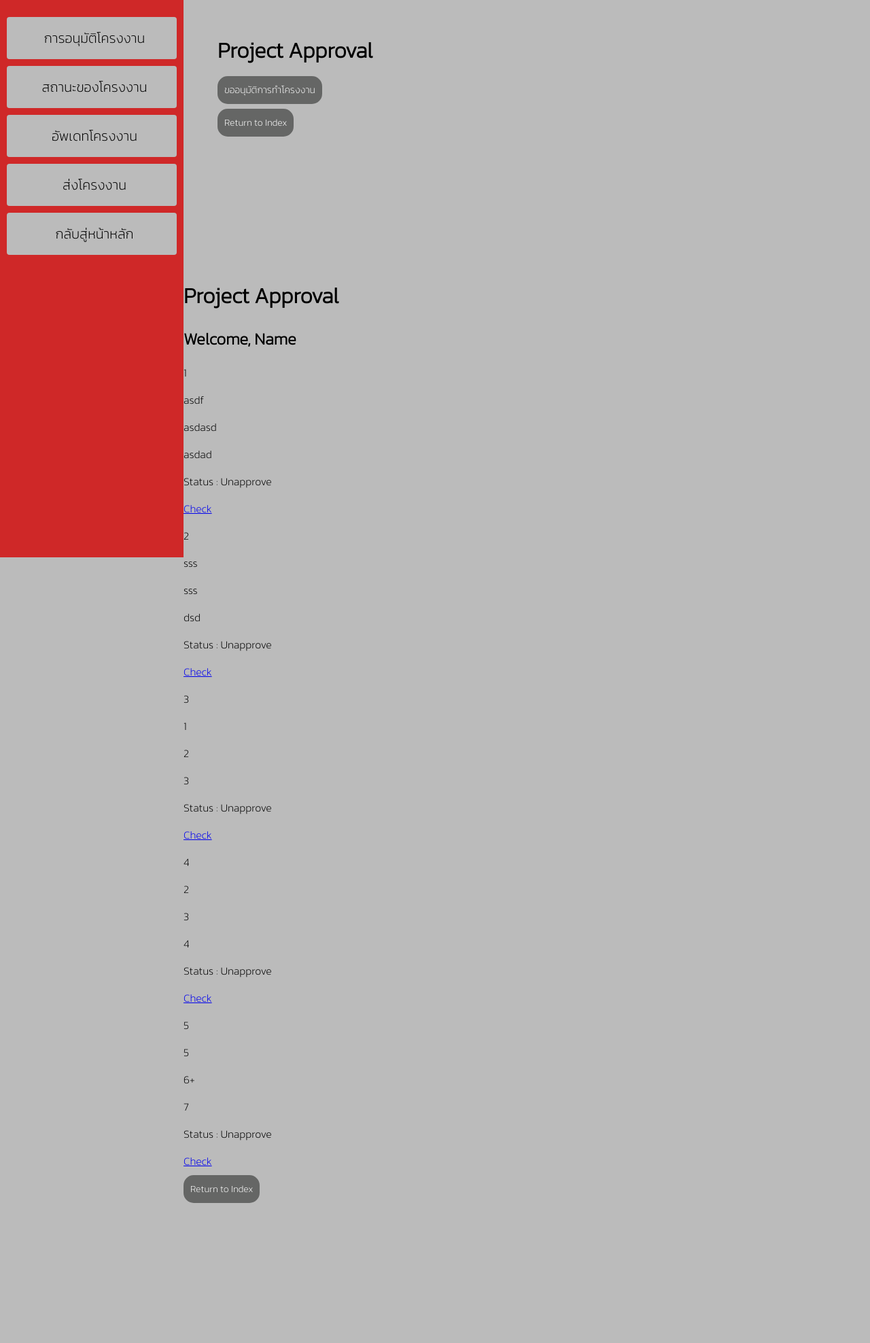
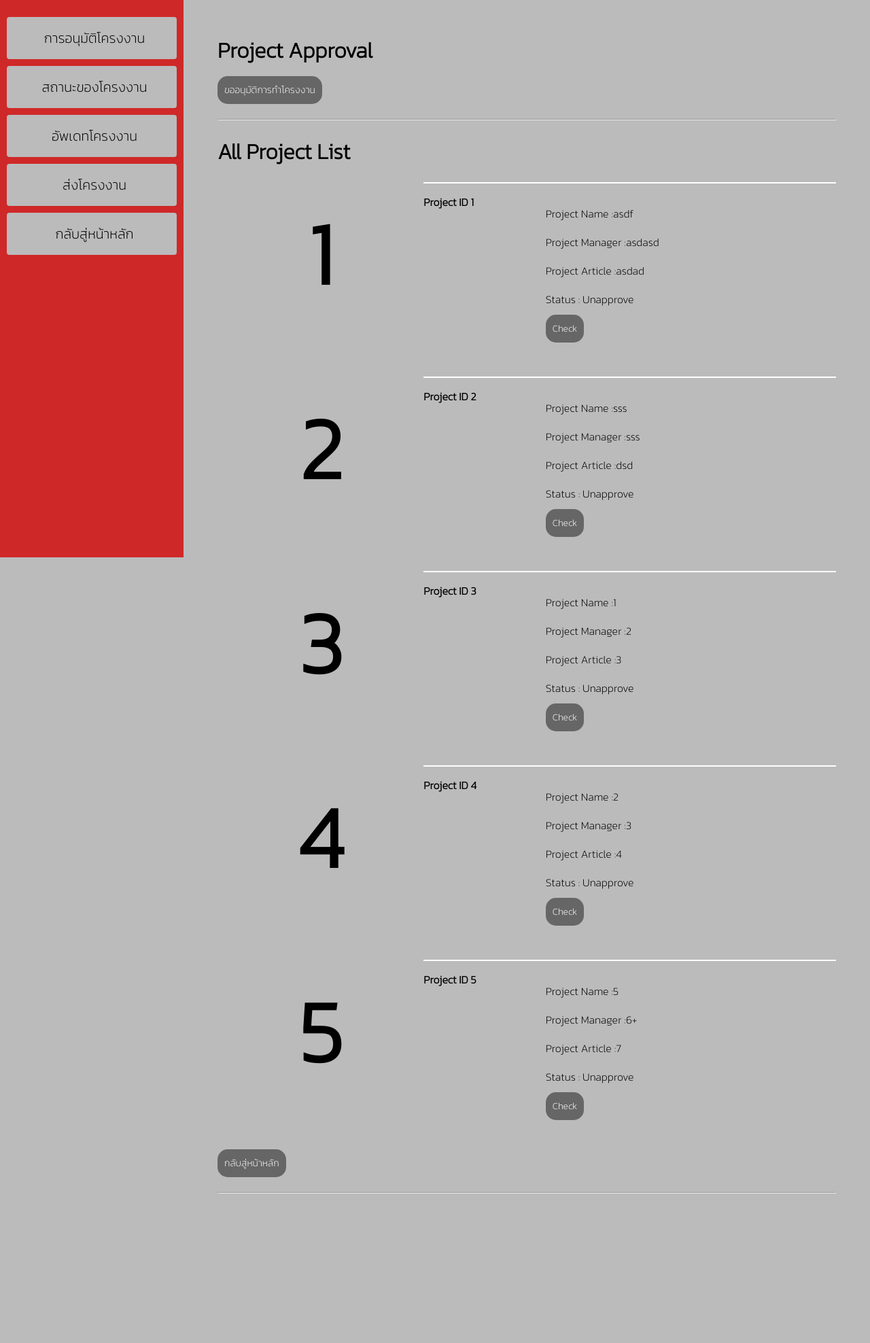
Before and after one commit to 6210612815/CN332, a Django app: page /approval in a window 1280 px wide. Shown: the part 170-2146 px from the top of the page at 68% size. Before the commit the page ends 1940 px from the top, so only its background shows below. Run offline with Django 3.2, Linux system fonts and the light colour scheme; data comes from the database, SQL or seed files in the repository.

Commit message:
update approval check submit layout.css

```diff
--- a/mysite/users/static/styles/layout.css
+++ b/mysite/users/static/styles/layout.css
@@ -159,3 +159,40 @@ body{
 a{
     font-family: 'Kanit', sans-serif;
 }
+
+.episode {
+    display: grid;
+    grid-template-columns: 1fr 2fr;
+    position: relative;
+  }
+
+.episode__content {
+    border-top: 2px solid #fff;
+    display: grid;
+    grid-template-columns: 1fr 4fr;
+    grid-gap: 10px;
+    padding: 15px 0;
+  }
+
+.episode__content .title {
+    font-weight: 600;
+  }
+
+.episode__content .story {
+    line-height: 26px;
+}
+
+.episode__number {
+    font-size: 10vw;
+    font-weight: 600;
+    padding: 10px 0;
+    position: sticky;
+    top: 0;
+    text-align: center;
+    height: calc(10vw + 20px);
+    transition: all 0.2s ease-in;
+  }
+
+.story p {
+    margin-left: 50px;
+}
--- a/mysite/users/templates/users/projectapproval.html
+++ b/mysite/users/templates/users/projectapproval.html
@@ -1,28 +1,58 @@
 {% extends "users/layout.html" %}
+
+{% load static %}
 <html>
+    <style>
+        body{
+            background-color: #bbbbbb;
+            margin: 50px;
+        }
+        input{
+            width: 250px;
+            height: 30px;
+            border-radius: 15px;
+            border: 0;
+        }
+        hr.new2 {
+            border-top: 1px dashed red;
+        }
+
+    </style>
+    <head>
+        <link rel="stylesheet" href="{% static 'styles/layout.css' %}"/>
+    </head>
+
 <title>Project</title>
+
 {% block body %}
+
 <body style="background-color:#bbbbbb;">
     <div style="margin:220px 50px">
         <h1> Project Approval </h1>
         <a href="{% url 'project:create_project' %}" class="button" >ขออนุมัติการทำโครงงาน</a><br><br>
-        <a href="{% url 'users:index' %} " class="button" >Return to Index</a>
+        <hr class="new2">
+        <h1>All Project List</h1>
+    {% for project in projectb %}
+    <article class="episode">
+        <div class="episode__number">{{ project.ProID }}</div>
+        <div class="episode__content">
+            <div class="title">Project ID {{ project.ProID }}</div>
+                <div class="story">
+                    <p>Project Name :{{ project.projectname }}</p>
+                    <p>Project Manager :{{ project.projectmanager }}</p>
+                    <p>Project Article :{{ project.article }}</p>
+                    <p>Status : {{ project.status }}</p>
+                    <p><a name="projectid" href="{% url 'users:approved' project.ProID %}" class="button">Check</a></p>
+                    <br>
+                </div>
+            </div>
+    </article>
+    {% endfor %}
+    <a href="{% url 'users:index' %}" class="button">กลับสู่หน้าหลัก</a>
+    <br>
+    <br>
+    <hr class="new2">
     </div>
-<body>
-    <h1> Project Approval </h1>
-    <h2>Welcome, Name </h2>
-    {% for project in projectb %}
-                    <p>{{ project.ProID }}</p>
-                    <p>{{ project.projectname }}</p>
-                    <p>{{ project.projectmanager }}</p>
-                    <p>{{ project.article }}</p>
-                    <p>Status : {{ project.status }}</p>
-
-                    <p><a name="projectid" href="{% url 'users:approved' project.ProID %}"class= "btn btn-outline-danger">Check</a></p>
-    {% endfor %}
-
-    <a href="{% url 'users:index' %} " class="button" >Return to Index</a>
-
 </body>
 {% endblock %}
 
```
Also changed, not shown: mysite/users/templates/users/projectcheck.html (+17 -12 lines), mysite/users/templates/users/projectsubmit.html (+25 -6 lines).
